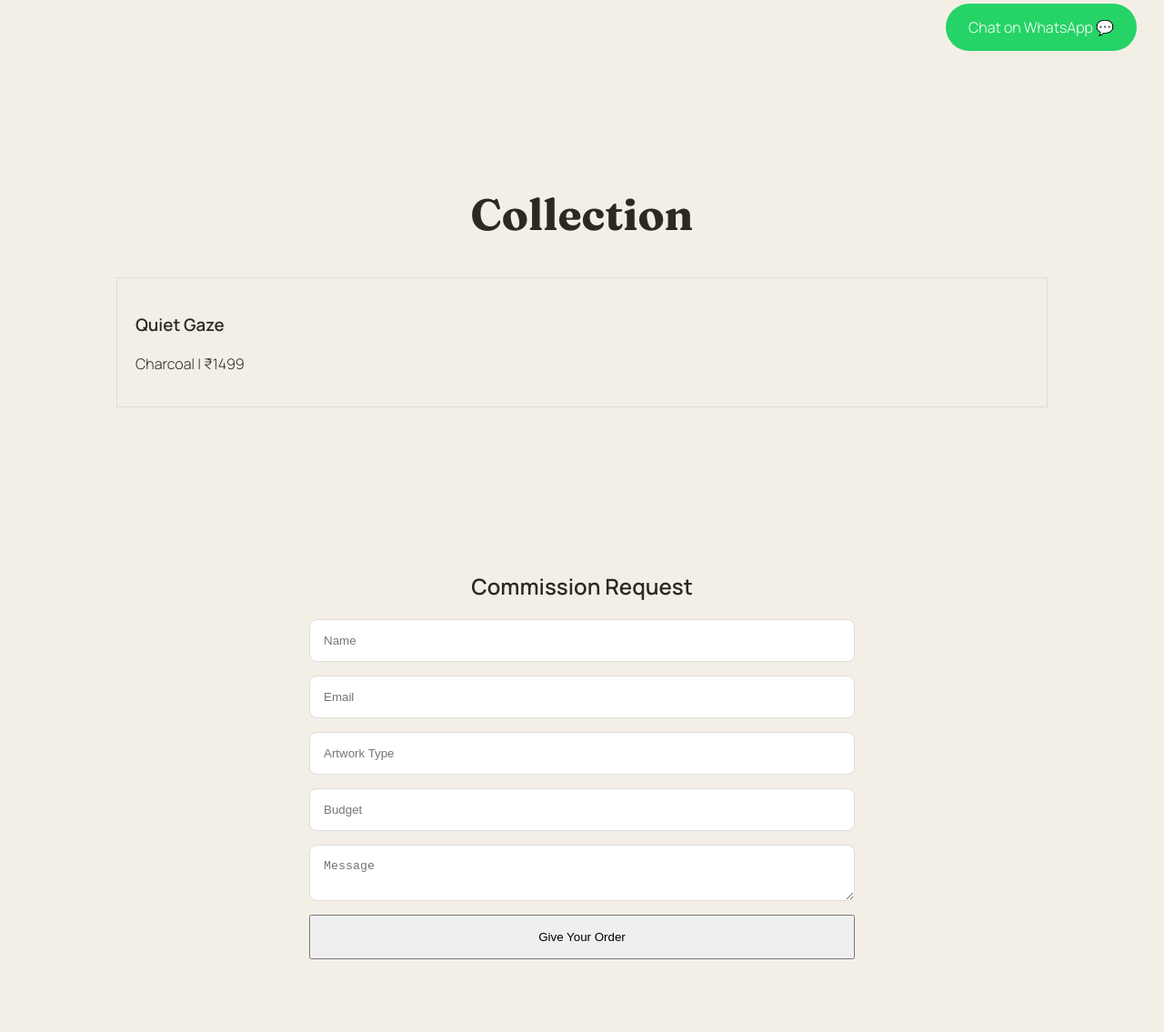
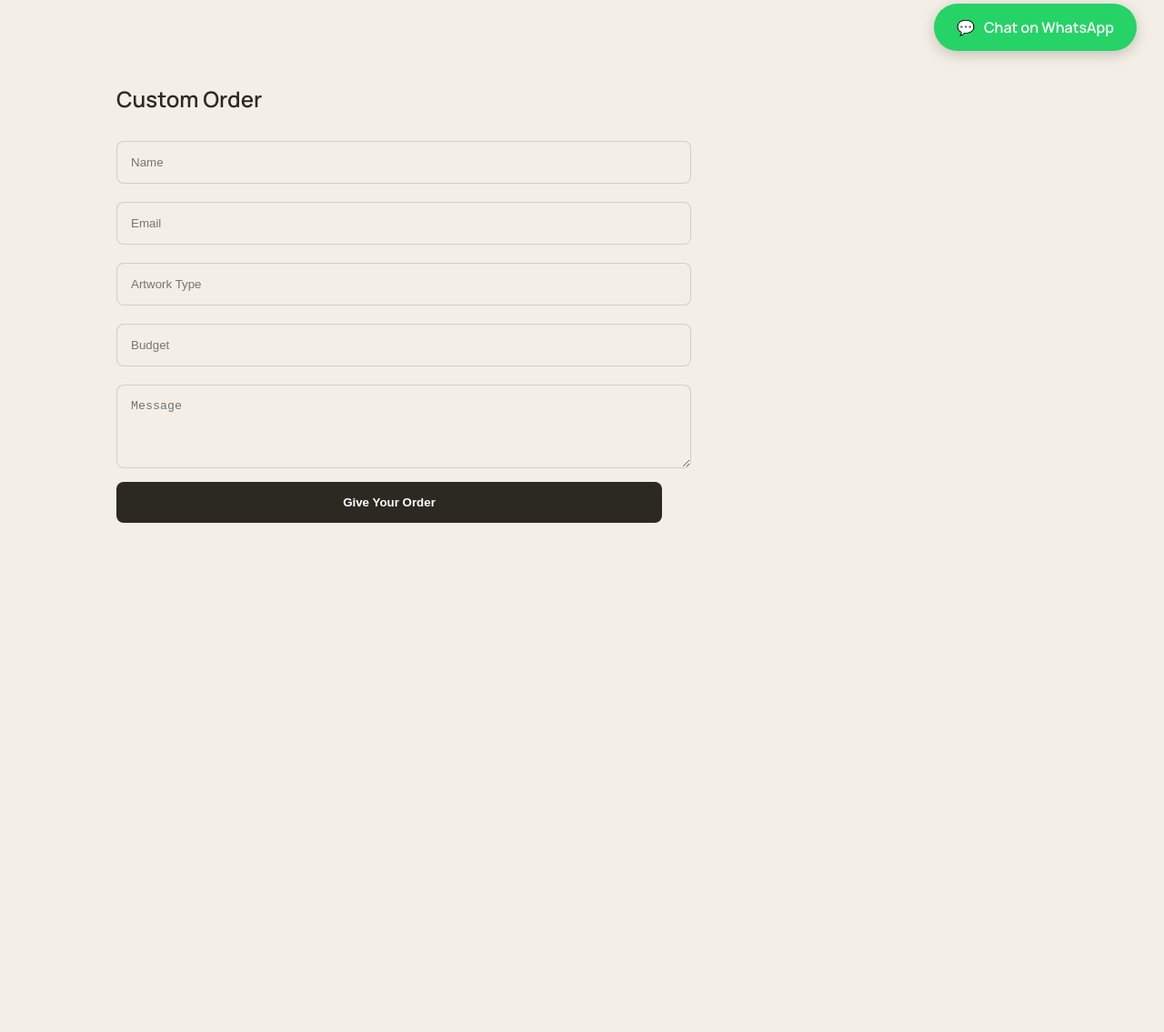
Before and after one commit to sagarsharmad07-cyber/brushora-website, a plain HTML site: page index.html in a window 1280 px wide. Shown: the part 714-1849 px from the top of the page at 91% size. After the commit the page ends 1339 px from the top, so only its background shows below. Drawn offline with Linux system fonts and the light colour scheme.

Commit message:
Update index.html

```diff
--- a/index.html
+++ b/index.html
@@ -3,71 +3,62 @@
 <head>
     <meta charset="UTF-8">
     <meta name="viewport" content="width=device-width, initial-scale=1.0">
-    <title>BRUSHORA | Portfolio</title>
+    <title>BRUSHORA | Artistry Reimagined</title>
+    <link href="https://fonts.googleapis.com/css2?family=Fraunces:opsz,wght@9..144,400;9..144,700&family=Manrope:wght@300;400;600&display=swap" rel="stylesheet">
     <style>
-        @import url('https://fonts.googleapis.com/css2?family=Fraunces:wght@400;700&family=Manrope:wght@300;600&display=swap');
         body { background: #f4efe6; margin: 0; font-family: 'Manrope', sans-serif; color: #2c2923; }
-        .section-padding { padding: 80px 10%; }
 
-        /* Hero */
-        .hero { height: 100vh; display: flex; align-items: center; justify-content: center; text-align: center; }
-        h1 { font-family: 'Fraunces', serif; font-size: 5rem; }
+        /* Hero Section - Same as original */
+        .hero { min-height: 92vh; display: flex; flex-direction: column; justify-content: center; padding: 0 10%; position: relative; }
+        h1 { font-family: 'Fraunces', serif; font-size: clamp(4rem, 14vw, 12rem); margin: 0; line-height: 0.78; }
 
-        /* Gallery Grid */
-        .grid { display: grid; grid-template-columns: repeat(auto-fit, minmax(300px, 1fr)); gap: 40px; }
-        .art-card { border: 1px solid #dcdcdc; padding: 20px; transition: 0.3s; }
-        .art-card:hover { transform: translateY(-10px); box-shadow: 0 20px 30px rgba(0,0,0,0.1); }
+        /* WhatsApp Floating Button */
+        .wa-float {
+            position: fixed; bottom: 30px; right: 30px; background: #25d366; color: white;
+            padding: 15px 25px; border-radius: 50px; cursor: pointer; z-index: 999;
+            box-shadow: 0 4px 15px rgba(0,0,0,0.2); font-weight: 600; display: flex; align-items: center; gap: 10px;
+        }
 
-        /* Form Styling */
-        .contact-form { display: grid; gap: 15px; max-width: 600px; margin: auto; }
-        input, textarea { padding: 15px; border: 1px solid #dcdcdc; border-radius: 8px; }
-
-        /* WhatsApp Floating */
-        .wa-float { position: fixed; bottom: 30px; right: 30px; background: #25d366; color: white; padding: 15px 25px; border-radius: 50px; z-index: 999; cursor: pointer; }
+        /* Form Styling - Minimalist */
+        .form-section { max-width: 600px; padding: 50px 10%; }
+        input, textarea { width: 100%; padding: 15px; margin: 10px 0; border: 1px solid #2c292329; border-radius: 8px; background: #f4efe6; }
+        button { background: #2c2923; color: white; padding: 15px 30px; border: none; cursor: pointer; border-radius: 8px; width: 100%; font-weight: bold; }
     </style>
 </head>
 <body>
 
     <section class="hero">
-        <div>
-            <h1>BRUSHORA</h1>
-            <p>Artistry Reimagined</p>
-        </div>
+        <h1>BRUSHORA</h1>
+        <p>Artistry Reimagined</p>
     </section>
 
-    <section id="gallery" class="section-padding">
-        <h2 style="font-family: 'Fraunces', serif; font-size: 3rem; text-align: center;">Collection</h2>
-        <div class="grid">
-            <div class="art-card">
-                <h3>Quiet Gaze</h3>
-                <p>Charcoal | ₹1499</p>
-            </div>
-            </div>
-    </section>
-
-    <section class="section-padding">
-        <h2 style="text-align:center;">Commission Request</h2>
-        <form action="https://formspree.io/f/xqeraqjy" method="POST" id="orderForm" class="contact-form">
+    <section class="form-section" id="commissions">
+        <h2>Custom Order</h2>
+        <form action="https://formspree.io/f/xqeraqjy" method="POST" id="orderForm">
             <input type="text" name="name" placeholder="Name" required>
             <input type="email" name="email" placeholder="Email" required>
             <input type="text" name="artwork" placeholder="Artwork Type">
             <input type="number" name="budget" placeholder="Budget">
-            <textarea name="message" placeholder="Message"></textarea>
-            <button type="submit" id="submitBtn" style="padding:15px; cursor:pointer;">Give Your Order</button>
+            <textarea name="message" rows="4" placeholder="Message"></textarea>
+            <button type="submit" id="submitBtn">Give Your Order</button>
         </form>
-        <div id="successMsg" style="display:none; text-align:center; padding:40px;">
-            <h2>Order Sent Successfully!</h2>
+        <div id="successMsg" style="display:none; text-align:center; padding:40px; background:#e8f5e9; border-radius:8px;">
+            <h3>Order Sent Successfully!</h3>
             <p>Thank you. We will contact you soon.</p>
         </div>
     </section>
 
-    <div class="wa-float" onclick="window.open('https://wa.me/917568035595')">Chat on WhatsApp 💬</div>
+    <div class="wa-float" onclick="window.open('https://wa.me/917568035595')">
+        <span>💬</span> Chat on WhatsApp
+    </div>
 
     <script>
         const form = document.getElementById('orderForm');
         const successMsg = document.getElementById('successMsg');
         form.addEventListener('submit', async (e) => {
             e.preventDefault();
+            const btn = document.getElementById('submitBtn');
+            btn.innerText = "Sending...";
             const response = await fetch(form.action, {
                 method: 'POST',
                 body: new FormData(form),
```
